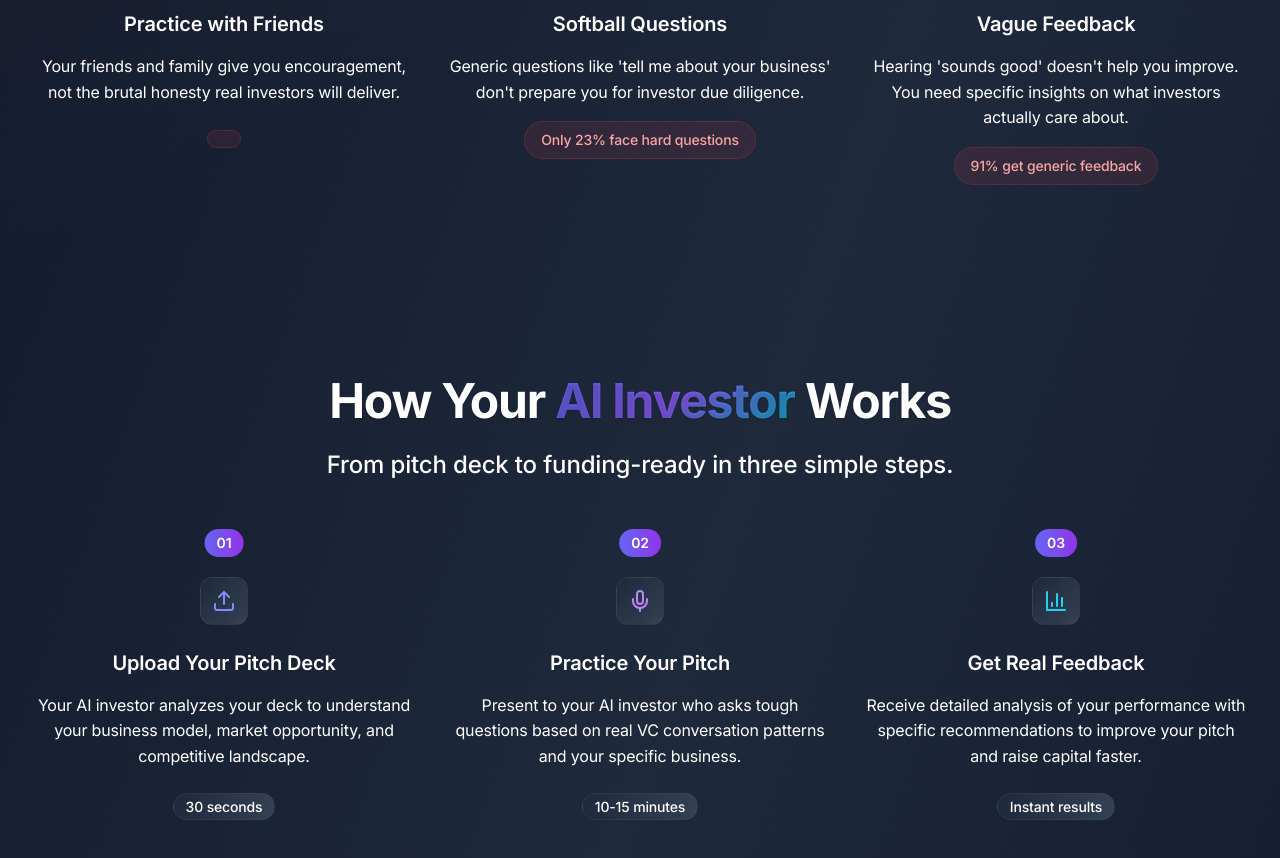
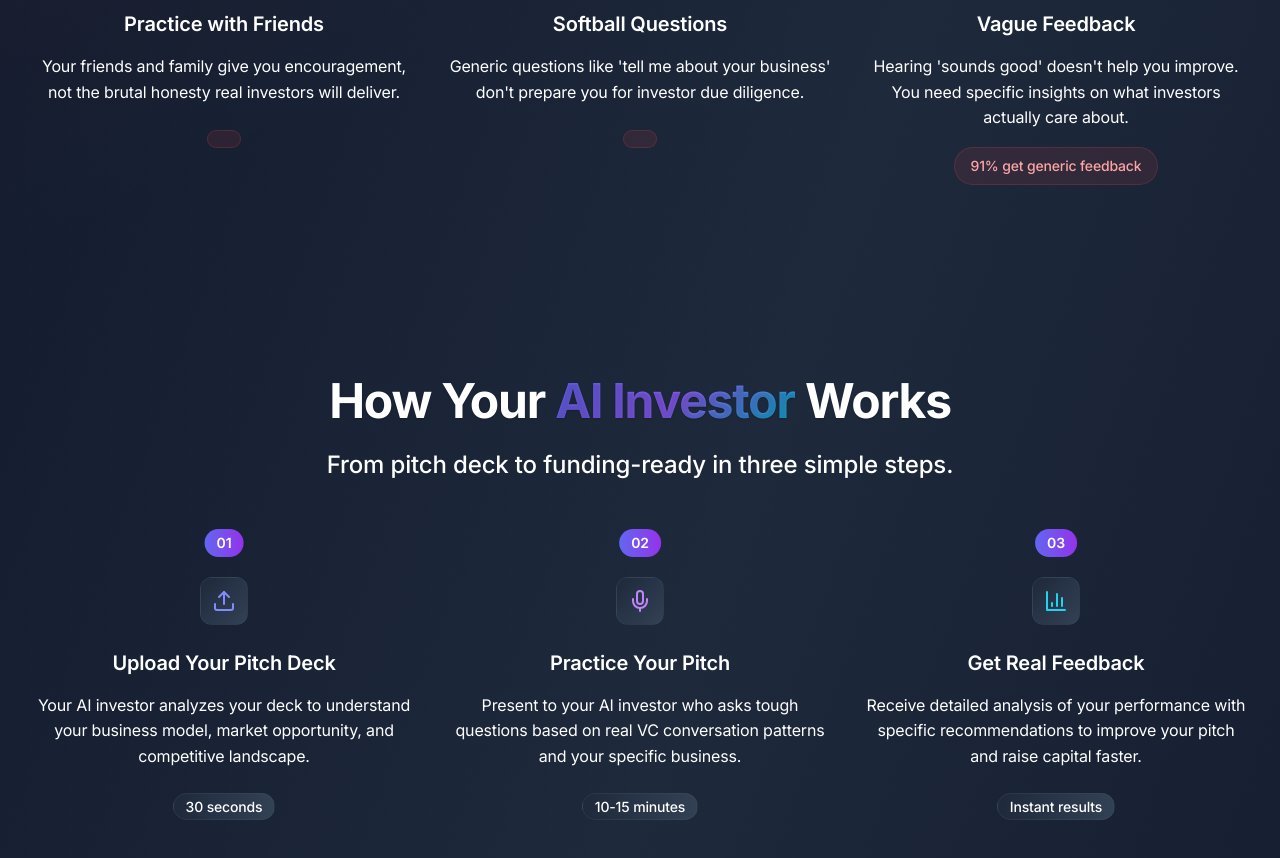
Before and after one commit to rohanvyas01/agentvc01, a React (Vite) app: page / in a window 1280 px wide. Shown: the part 1000-1858 px from the top of the page. Built offline with nearby package versions, Linux system fonts and the light colour scheme.

Commit message:
Updated LandingPage.tsx

```diff
--- a/src/pages/LandingPage.tsx
+++ b/src/pages/LandingPage.tsx
@@ -175,7 +175,6 @@ const LandingPage: React.FC = () => {
                 icon: <MessageSquare className="w-8 h-8 text-orange-400" />,
                 title: "Softball Questions",
                 description: "Generic questions like 'tell me about your business' don't prepare you for investor due diligence.",
-                stat: "Only 23% face hard questions"
               },
               {
                 icon: <Target className="w-8 h-8 text-pink-400" />,
```
